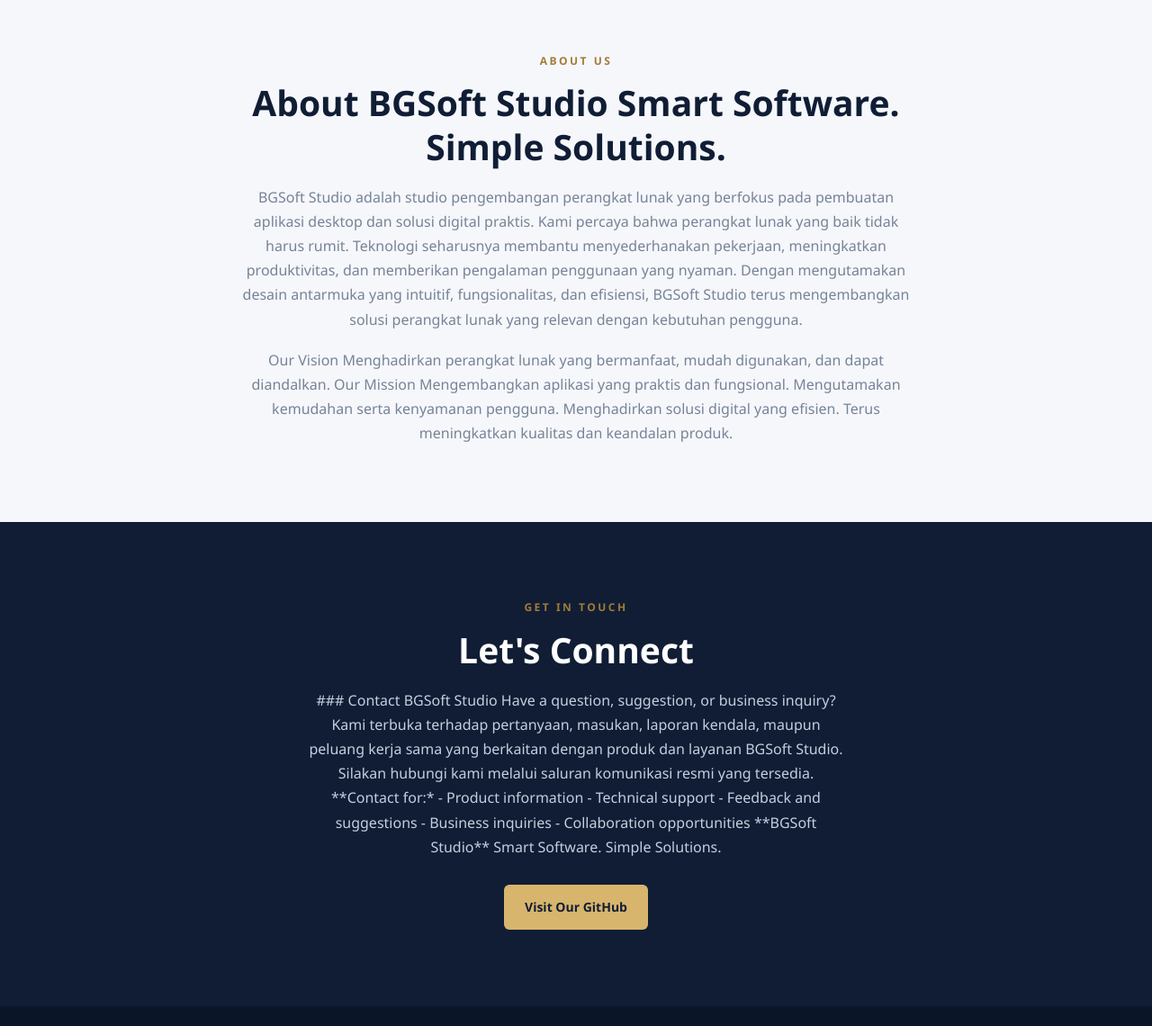
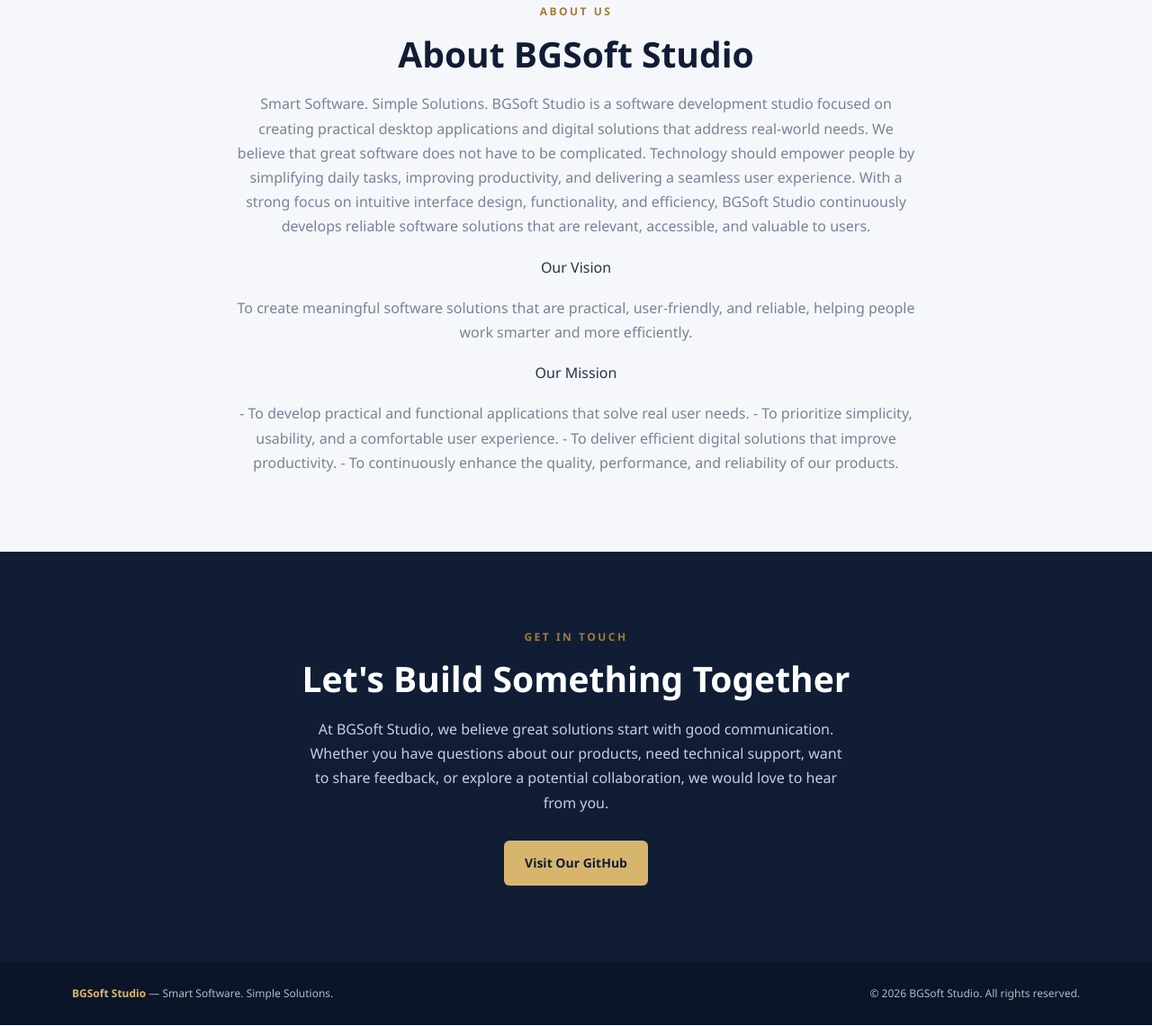
Before and after one commit to BGSoftStudio/BGSoftStudio.github.io, a plain HTML site: page index.html in a window 1280 px wide. Shown: the part 2534-3674 px from the top of the page at 90% size. Drawn offline with Linux system fonts and the light colour scheme.

Commit message:
Add files via upload

```diff
--- a/index.html
+++ b/index.html
@@ -589,29 +589,17 @@
                 </h2>
 
                 <p class="section-description">
-                    Explore software solutions developed by BGSoft Studio.
-
-BGSoft Studio menghadirkan berbagai aplikasi desktop yang dirancang untuk membantu pengguna menyelesaikan pekerjaan dengan lebih mudah, praktis, dan efisien.
-
-Setiap produk dikembangkan dengan memperhatikan kemudahan penggunaan, fungsionalitas, stabilitas, dan pengalaman pengguna.
-
-Melalui halaman Products, Anda dapat mengenal berbagai aplikasi yang telah dikembangkan maupun produk yang sedang dalam tahap pengembangan.
-
-Our Focus:
-
-Practical desktop applications
-
-Simple and intuitive interfaces
-
-Efficient digital solutions
-
-Software designed around real user needs
+                   Explore software solutions developed by BGSoft Studio.
+                We create desktop applications designed to help users complete their tasks more easily, efficiently, and effectively.
+                Each product is developed with a strong focus on usability, functionality, stability, and user experience.
+                We strive to deliver software that is practical, reliable, and designed around real-world needs.
+                Through our Products page, you can discover applications that are already available, as well as explore upcoming solutions currently under development.
                 </p>
 
                 <article class="product-card">
                     <div>
                         <div class="product-tag">
-                            FIRST PRODUCT · WINDOWS
+                            PRODUCT · WINDOWS
                         </div>
 
                         <h3>HEIC2JPG Pro</h3>
@@ -652,23 +640,32 @@ Software designed around real user needs
 
                     <h2 class="section-title">
                         About BGSoft Studio
-                        Smart Software. Simple Solutions.
                     </h2>
 
                     <p>
-                        BGSoft Studio adalah studio pengembangan perangkat lunak yang berfokus pada pembuatan aplikasi desktop dan solusi digital praktis.
-                    Kami percaya bahwa perangkat lunak yang baik tidak harus rumit. Teknologi seharusnya membantu menyederhanakan pekerjaan, meningkatkan produktivitas, dan memberikan pengalaman penggunaan yang nyaman.
-                    Dengan mengutamakan desain antarmuka yang intuitif, fungsionalitas, dan efisiensi, BGSoft Studio terus mengembangkan solusi perangkat lunak yang relevan dengan kebutuhan pengguna.
+                        Smart Software. Simple Solutions.
+                        BGSoft Studio is a software development studio focused on creating practical desktop applications and digital solutions that address real-world needs.
+                        We believe that great software does not have to be complicated.
+                        Technology should empower people by simplifying daily tasks, improving productivity, and delivering a seamless user experience.
+                        With a strong focus on intuitive interface design, functionality, and efficiency,
+                        BGSoft Studio continuously develops reliable software solutions that are relevant, accessible, and valuable to users.
                     </p>
 
+
+                    <h2 class="section-title"></h2>
+                        Our Vision
+                    </h2>
+                     <p>
+                        To create meaningful software solutions that are practical, user-friendly, and reliable, helping people work smarter and more efficiently.
+                     </p>
+                    <h2 class="section-title"></h2>
+                    Our Mission
+                    </h2>
                     <p>
-                        Our Vision
-                    Menghadirkan perangkat lunak yang bermanfaat, mudah digunakan, dan dapat diandalkan.
-                        Our Mission
-                    Mengembangkan aplikasi yang praktis dan fungsional.
-                    Mengutamakan kemudahan serta kenyamanan pengguna.
-                    Menghadirkan solusi digital yang efisien.
-                    Terus meningkatkan kualitas dan keandalan produk.
+                        - To develop practical and functional applications that solve real user needs.
+                        - To prioritize simplicity, usability, and a comfortable user experience.
+                        - To deliver efficient digital solutions that improve productivity.
+                        - To continuously enhance the quality, performance, and reliability of our products.
                     </p>
                 </div>
             </div>
@@ -680,22 +677,14 @@ Software designed around real user needs
                 <div class="section-label">Get in Touch</div>
 
                 <h2 class="section-title">
-                    Let's Connect
+                    Let's Build Something Together
                 </h2>
 
                 <p>
-                    ### Contact BGSoft Studio
-                Have a question, suggestion, or business inquiry?
-                Kami terbuka terhadap pertanyaan, masukan, laporan kendala, maupun peluang kerja sama yang berkaitan dengan produk dan layanan BGSoft Studio.
-                Silakan hubungi kami melalui saluran komunikasi resmi yang tersedia.
-                **Contact for:*
-                - Product information
-                - Technical support
-                - Feedback and suggestions
-                - Business inquiries
-                - Collaboration opportunities
-                **BGSoft Studio**
-                Smart Software. Simple Solutions.
+                    At BGSoft Studio, we believe great solutions start with good communication.
+                    Whether you have questions about our products,
+                    need technical support, want to share feedback,
+                    or explore a potential collaboration, we would love to hear from you.
                 </p>
 
                 <a
```
